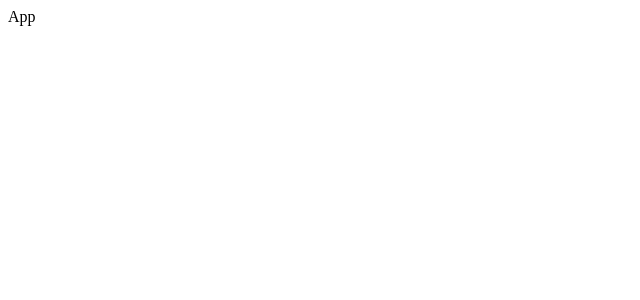
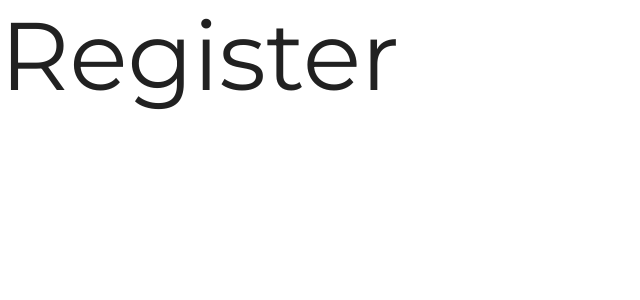
Before and after one commit to bienku/productivity-app, a React (Vite) app: page /register in a window 1280 px wide. Shown: the top 300 px of the page, without its empty margins (0-640 px from the left). Built offline with nearby package versions, Linux system fonts and the light colour scheme.

Commit message:
:sparkles: Created Root to organise routes and app providers

```diff
--- a/src/App.tsx
+++ /dev/null
@@ -1,5 +0,0 @@
-const App = () => {
-    return <div>App</div>;
-};
-
-export default App;
--- a/src/main.tsx
+++ b/src/main.tsx
@@ -1,9 +1,10 @@
 import React from 'react';
 import ReactDOM from 'react-dom/client';
-import App from './App';
+import Root from './pages/Root';
+import './styles/style.css';
 
 ReactDOM.createRoot(document.getElementById('root') as HTMLElement).render(
     <React.StrictMode>
-        <App />
+        <Root />
     </React.StrictMode>
 );
--- /dev/null
+++ b/src/pages/Register.tsx
@@ -0,0 +1,8 @@
+import React from 'react';
+import { Typography } from '@mui/material';
+
+const Register = () => {
+    return <Typography variant="h1">Register</Typography>;
+};
+
+export default Register;
--- /dev/null
+++ b/src/pages/Root.tsx
@@ -0,0 +1,26 @@
+import { BrowserRouter, Navigate, Route, Routes } from 'react-router-dom';
+import { CssBaseline, ThemeProvider } from '@mui/material';
+import theme from '../styles/theme';
+import Register from './Register';
+
+const UnauthenticatedApp = () => {
+    return (
+        <Routes>
+            <Route path="/register" element={<Register />} />
+            <Route path="*" element={<Navigate to="/register" />} />
+        </Routes>
+    );
+};
+
+const Root = () => {
+    return (
+        <BrowserRouter>
+            <ThemeProvider theme={theme}>
+                <CssBaseline />
+                <UnauthenticatedApp />
+            </ThemeProvider>
+        </BrowserRouter>
+    );
+};
+
+export default Root;
```
